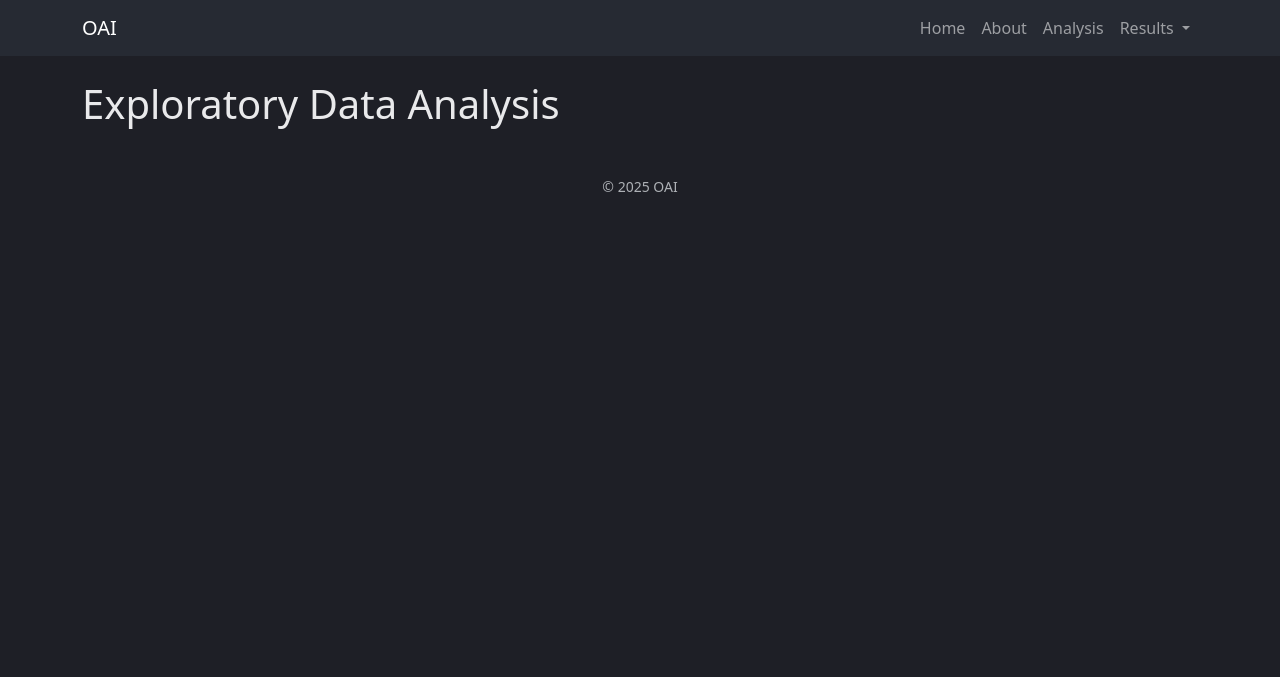
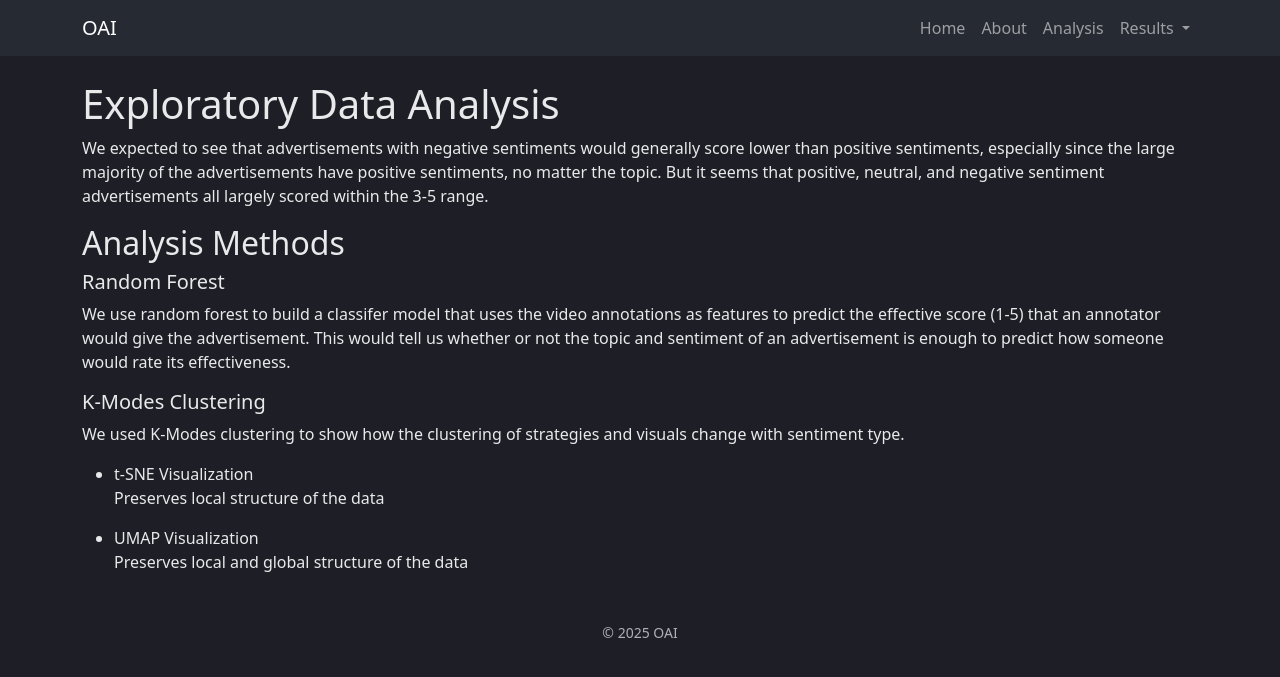
Before and after one commit to Shiepi/oai-web-python, a Flask app: template templates/analysis.html in a window 1280 px wide. Shown: the top 677 px of the page. Run offline with Flask 3, Linux system fonts and the light colour scheme; the template is opened without the code that fills it, so the values that code supplies are empty; some libraries are stand-ins or nearby versions.

Commit message:
random forest

```diff
--- a/main.py
+++ b/main.py
@@ -4,6 +4,7 @@ import plotly.express as px
 import json
 from utils.cluster_analysis import build_cluster_figures
 from utils.video_analysis   import build_video_figures
+from utils.effective_analysis import build_feature_importance_figure, evaluate_model_results
 
 app = Flask(__name__, template_folder="templates", static_folder="static")
 
@@ -30,7 +31,11 @@ def about():
 
 @app.route("/analysis")
 def analysis():
-    return render_template("analysis.html", title="Analysis")
+    figs = build_video_figures()
+    html = {k: f.to_html(full_html=False, include_plotlyjs=False)
+            for k,f in figs.items()}
+    html["video_mode"] = True
+    return render_template("analysis.html", title="Analysis", **html)
 
 @app.route("/results")
 def results():
@@ -51,7 +56,31 @@ def results_video():
     html = {k: f.to_html(full_html=False, include_plotlyjs=False)
             for k,f in figs.items()}
     html["video_mode"] = True       # lets template show a badge, etc.
-    return render_template("results_video.html", title="Results (Video Ads)" **html)  # or results.html if you reuse
+
+
+    results = evaluate_model_results()
+    feat_imp_fig = build_feature_importance_figure()
+
+    # convert the confusion‐matrix and feature‐importance Plotly figs
+    rf_html = {
+        "model_metrics": None,
+        "conf_matrix": results["confusion_matrix_fig"].to_html(
+            full_html=False, include_plotlyjs=False
+        ),
+        "feat_imp": feat_imp_fig.to_html(
+            full_html=False, include_plotlyjs=False
+        ),
+    }
+
+    context = {
+    **html,
+    **rf_html,
+    "results": results,
+    "video_mode": True,
+    "title": "Results (Video Ads)",
+}
+
+    return render_template("results_video.html", title="Results (Video Ads)", **context)  # or results.html if you reuse
 
 
 if __name__ == "__main__":
--- a/templates/analysis.html
+++ b/templates/analysis.html
@@ -1,8 +1,28 @@
 {% extends "layout.html" %}
 {% block content %}
   <h1>Exploratory Data Analysis</h1>
-  <div id="plotly-div"></div>
+  <div id="plotly-div">
+    {{ sent_type_effective|safe }}
+    <p>
+      We expected to see that advertisements with negative sentiments would generally score lower than positive sentiments, especially since
+      the large majority of the advertisements have positive sentiments, no matter the topic. But it seems that positive, neutral, and negative
+      sentiment advertisements all largely scored within the 3-5 range.
+    </p>
+  </div>
 
-
+  <h2>Analysis Methods</h2>
+  <h5>Random Forest</h5>
+    <p>We use random forest to build a classifer model that uses the video annotations as features to predict
+      the effective score (1-5) that an annotator would give the advertisement. This would tell us whether or not
+      the topic and sentiment of an advertisement is enough to predict how someone would rate its effectiveness.
+    </p>
+  <h5>K-Modes Clustering</h5>
+    <p>We used K-Modes clustering to show how the clustering of strategies and visuals change with sentiment type.</p>
+    <ul>
+      <li>t-SNE Visualization</li>
+        <p>Preserves local structure of the data</p>
+      <li>UMAP Visualization</li>
+        <p>Preserves local and global structure of the data</p>
+    </ul>
 
 {% endblock %}
--- a/utils/cluster_analysis.py
+++ b/utils/cluster_analysis.py
@@ -96,6 +96,9 @@ def build_cluster_figures(k: int = 4) -> dict[str, Figure]:
     tsne_df['Cluster']   = clusters
     tsne_df['Index']     = tsne_df.index
     tsne_df['Sentiment'] = tsne_df.index.map(dominant_sent)
+    tsne_df['mapped_topics'] =     clean.loc[tsne_df.index, 'mapped_topics']
+    tsne_df['mapped_strategies'] = clean.loc[tsne_df.index, 'mapped_strategies']
+    tsne_df['symbol_labels'] =     clean.loc[tsne_df.index, 'symbol_labels']
 
     umap_df = pd.DataFrame(
         umap.UMAP(n_components=2, random_state=42, n_neighbors=15, min_dist=0.1,
@@ -104,11 +107,18 @@ def build_cluster_figures(k: int = 4) -> dict[str, Figure]:
     umap_df['Cluster']   = clusters
     umap_df['Index']     = umap_df.index
     umap_df['Sentiment'] = tsne_df['Sentiment']
+    umap_df['mapped_topics'] =     clean.loc[umap_df.index, 'mapped_topics']
+    umap_df['mapped_strategies'] = clean.loc[umap_df.index, 'mapped_strategies']
+    umap_df['symbol_labels'] =     clean.loc[umap_df.index, 'symbol_labels']
+
+    dominant_sentiment = exploded.groupby(exploded.index)['sentiment_type'].agg(
+        lambda x: x.mode().iloc[0] if not x.mode().empty else 'unknown'
+    )
 
     def make_scatter(df, x, y, title):
         fig = px.scatter(df, x=x, y=y,
                          color='Cluster', symbol='Sentiment',
-                         hover_data=['Cluster','Index','Sentiment'],
+                         hover_data=['Cluster','Index','Sentiment', 'mapped_topics', 'Sentiment', 'mapped_strategies', 'symbol_labels'],
                          title=title)
         fig.update_traces(marker=dict(size=6, opacity=0.7))
         return fig
--- /dev/null
+++ b/utils/effective_analysis.py
@@ -0,0 +1,90 @@
+import pandas as pd
+import joblib
+import plotly.express as px
+from plotly.graph_objs import Figure
+import plotly.figure_factory as ff
+from sklearn.metrics import balanced_accuracy_score, classification_report, confusion_matrix
+from sklearn.model_selection import train_test_split
+
+# ──────────────────────────────────────────────────────────────
+# ONE place to decide where the processed data and model live:
+processed_data_path = "gs://cs163-optadpct.appspot.com/processed/temp.csv"
+# processed_data_path = r"C:\Users\Alice\Documents\SJSU\CS-163\processed\temp.csv"
+
+model_path = "gs://cs163-optadpct.appspot.com/models/rf_pipeline.joblib"
+# model_path = r"C:\Users\Alice\Documents\SJSU\CS-163\models\rf_pipeline.joblib"
+# ──────────────────────────────────────────────────────────────
+
+# Define feature and target columns consistent with training
+FEATURE_COLUMNS = [
+    'exciting_score', 'funny_score', 'language_score',
+    'Topic', 'Sentiment', 'Description_topic', 'Description_sentiment',
+    'Abbreviation_topic', 'Abbreviation_sentiment',
+    'topics_list_index', 'sentiments_list_index', 'sentiment_type'
+]
+TARGET_COLUMN = 'effective_score'
+
+
+def build_feature_importance_figure(n_top: int = 20) -> Figure:
+    pipeline = joblib.load(model_path)
+    feature_names = pipeline.named_steps['preprocessor'].get_feature_names_out()
+    selector = pipeline.named_steps['selector']
+    mask = selector.get_support()
+    selected_features = feature_names[mask]
+    importances = pipeline.named_steps['classifier'].feature_importances_
+
+    df_imp = pd.DataFrame({
+        'Feature': selected_features,
+        'Importance': importances
+    }).sort_values(by='Importance', ascending=False).head(n_top)
+
+    fig = px.bar(
+        df_imp,
+        x='Importance',
+        y='Feature',
+        orientation='h',
+        title=f'Top {n_top} Feature Importances',
+        labels={'Importance': 'Importance Score', 'Feature': 'Feature'}
+    )
+    fig.update_layout(yaxis={'categoryorder': 'total ascending'})
+    return fig
+
+
+def evaluate_model_results(test_size: float = 0.2, random_state: int = 42) -> dict:
+    data = pd.read_csv(processed_data_path)
+    X = data[FEATURE_COLUMNS]
+    y = data[TARGET_COLUMN]
+
+    X_train, X_test, y_train, y_test = train_test_split(
+        X, y, test_size=test_size, random_state=random_state, stratify=y
+    )
+
+    pipeline = joblib.load(model_path)
+    y_pred = pipeline.predict(X_test)
+
+    # Metrics
+    bal_acc = balanced_accuracy_score(y_test, y_pred)
+    cls_report = classification_report(y_test, y_pred, zero_division=0, output_dict=True)
+    cm = confusion_matrix(y_test, y_pred)
+
+    # Confusion matrix heatmap
+    labels = list(map(str, pipeline.named_steps['classifier'].classes_)) if hasattr(pipeline.named_steps['classifier'], 'classes_') else []
+    fig_cm = ff.create_annotated_heatmap(
+        z=cm,
+        x=labels,
+        y=labels,
+        colorscale='Viridis',
+        showscale=True,
+        annotation_text=cm.astype(str)
+    )
+    fig_cm.update_layout(
+        title='Confusion Matrix',
+        xaxis_title='Predicted label',
+        yaxis_title='True label'
+    )
+
+    return {
+        'balanced_accuracy': bal_acc,
+        'classification_report': cls_report,
+        'confusion_matrix_fig': fig_cm
+    }
```
Also changed, not shown: templates/about.html (+5 -4 lines), templates/results.html (+22 -3 lines), templates/results_video.html (+15 -0 lines), utils/video_analysis.py (+26 -0 lines).
